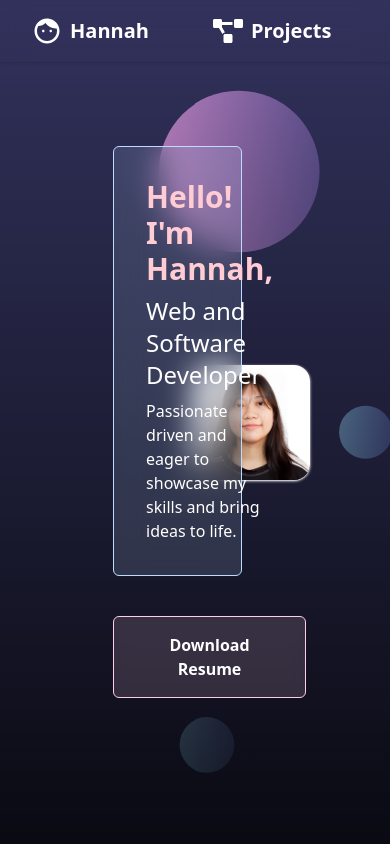
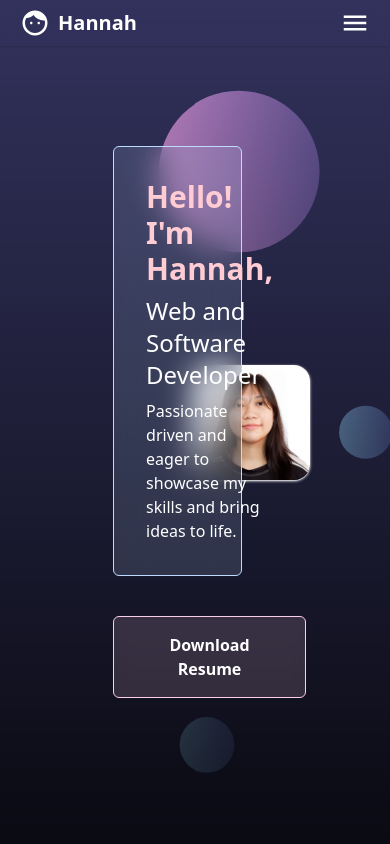
Before and after one commit to hannah01-20/portfolio, a React (Vite) app: page / in a window 390 px wide. Shown: the top 844 px of the page. Built offline with nearby package versions, Linux system fonts and the light colour scheme.

Commit message:
responsive navbar

```diff
--- a/src/components/ui/NavItem.tsx
+++ b/src/components/ui/NavItem.tsx
@@ -8,10 +8,10 @@ interface Props {
 
 function NavItem({link, Logo, text}: Props){
     return(
-        <a href={link} className="py-4 px-8 hover:bg-pink-200/15 hover:shadow-2xl shadow-pink-200 transition ease-in-out duration-300">
-            <div className="text-white flex justify-center items-center gap-2">
+        <a href={link} className="py-2 md:py-4 md:px-8 hover:bg-pink-200/15 hover:shadow-2xl shadow-pink-200 transition ease-in-out duration-300">
+            <div className="text-xl text-white flex justify-center items-center gap-2">
                 <Logo color="white" size={30} />
-                <p className="text-xl font-bold">{text}</p>
+                <p className="font-bold">{text}</p>
             </div>
         </a>
     )
--- a/src/components/ui/Navbar.tsx
+++ b/src/components/ui/Navbar.tsx
@@ -2,19 +2,46 @@ import { CgGirl } from "react-icons/cg";
 import { FaProjectDiagram } from "react-icons/fa";
 import { FaUserGear } from "react-icons/fa6";
 import { IoIosMail } from "react-icons/io";
+import { MdMenu } from "react-icons/md";
+import { IoIosClose } from "react-icons/io";
 import NavItem from "./NavItem";
+import { isMobile } from "../../utils/userScreen";
+import { useState } from "react";
 
 
 function Navbar(){
+    const [ isOpen, setOpen ] = useState(false);
+    const handleDropDown = () => {
+        setOpen(e=>!e);
+    }
+    return(
+        <nav className={`fixed top-0 z-[999] w-full backdrop-blur-lg shadow-sm overflow-hidden transition ease-in duration-300 ${isOpen && "h-full" }`} >
+            {isMobile() ? (
+                <>
+                    <div className="w-full flex items-center justify-between px-5">
+                    <NavItem link="#home" Logo={CgGirl} text="Hannah" />
+                    {!isOpen ? <MdMenu color="white" size={30} onClick={handleDropDown} />
+                        :
+                    <IoIosClose color="white" size={40} onClick={handleDropDown} />}
+                    </div>
 
-    return(
-        <nav className="fixed top-0 z-[999] w-full backdrop-blur-lg shadow-sm">
+                    {isOpen &&
+                        <div className="w-full h-full p-36 grid" onClick={handleDropDown}>
+                            <NavItem link="#projects" Logo={FaProjectDiagram} text="Projects"/>
+                            <NavItem link="#skills" Logo={FaUserGear} text="Skills"/>
+                            <NavItem link="#contact" Logo={IoIosMail} text="Contact"/>
+                        </div>
+                    }
+
+                </>
+            ):(
                 <div className="w-full flex items-center justify-evenly">
                     <NavItem link="#home" Logo={CgGirl} text="Hannah"/>
                     <NavItem link="#projects" Logo={FaProjectDiagram} text="Projects"/>
                     <NavItem link="#skills" Logo={FaUserGear} text="Skills"/>
                     <NavItem link="#contact" Logo={IoIosMail} text="Contact"/>
                 </div>
+            )}
         </nav>
     )
 }
--- /dev/null
+++ b/src/utils/userScreen.ts
@@ -0,0 +1,3 @@
+export function isMobile(): boolean{
+    return window.innerWidth <= 640
+}
```
Lines whose indentation alone changed are shown as unchanged.
